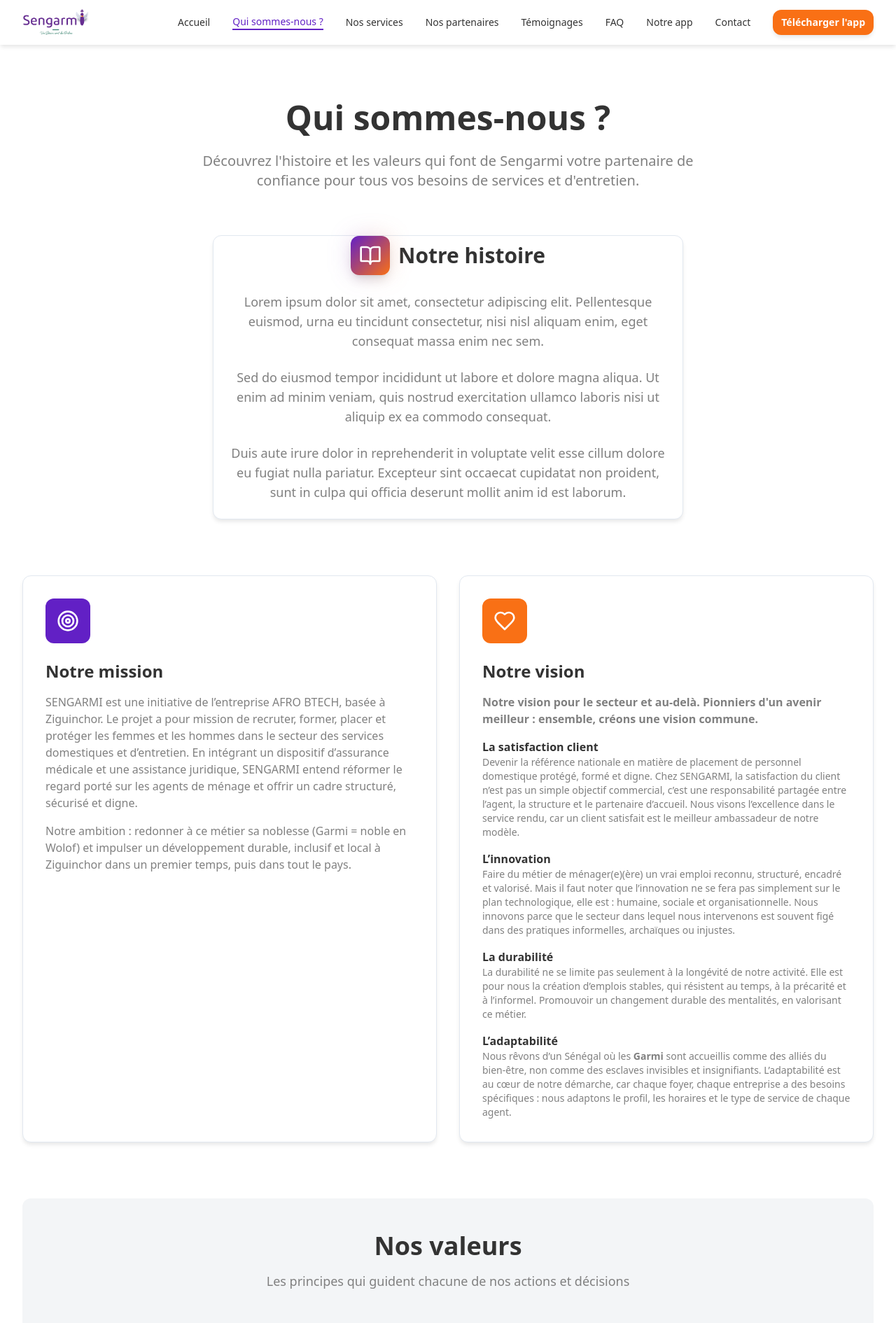
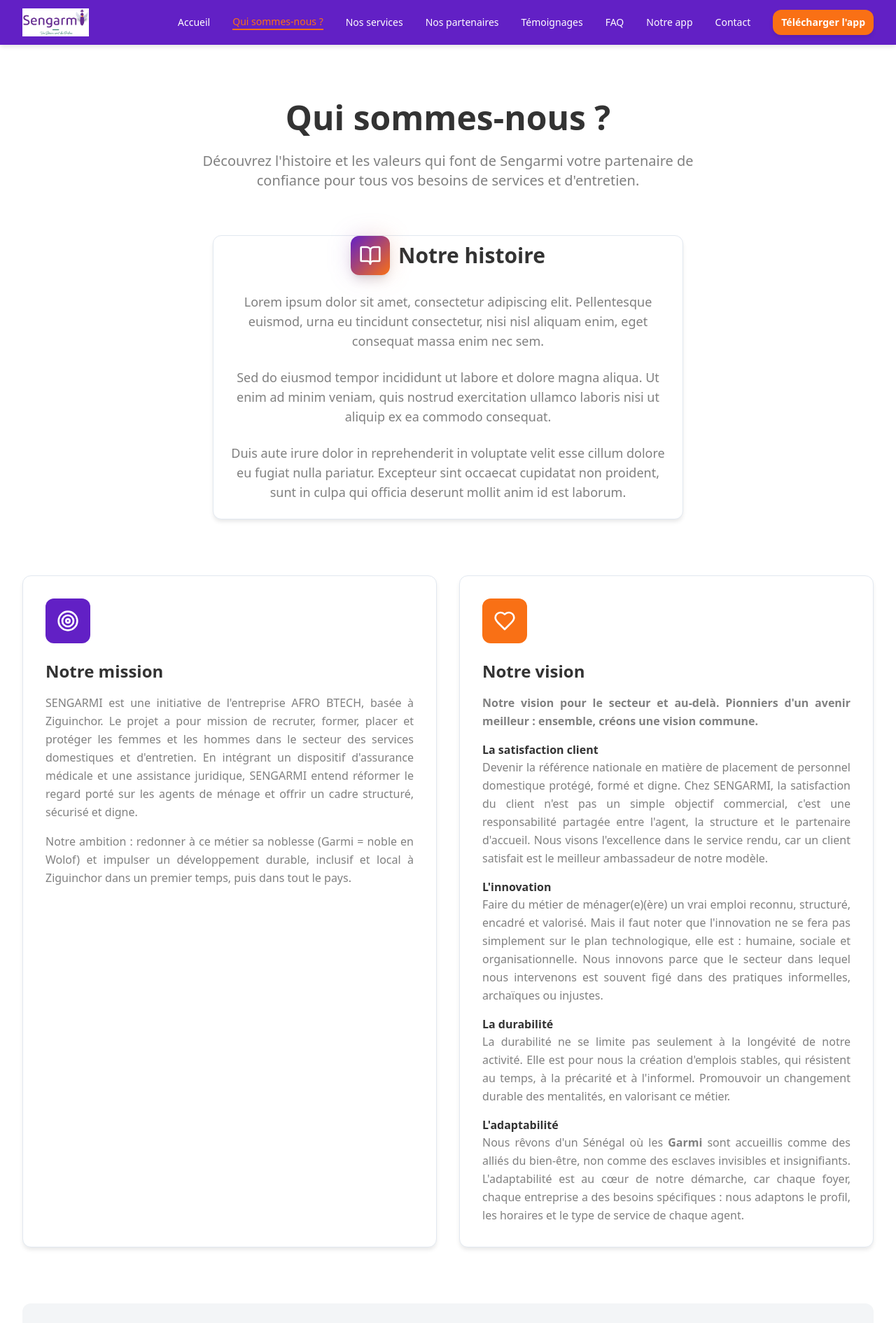
Before and after one commit to abib17Drame/SENGARMI, a React (Vite) app: page /qui-sommes-nous in a window 1280 px wide. Shown: the top 1890 px of the page at 70% size. Built offline with nearby package versions, Linux system fonts and the light colour scheme.

Commit message:
some 🤣

```diff
--- a/src/components/Footer.tsx
+++ b/src/components/Footer.tsx
@@ -23,6 +23,11 @@ const Footer = () => {
               </a>
               <a href="https://www.instagram.com/sengarmi09?igsh=MWZ5dWF4b3J3bTRyOA==" target="_blank" rel="noopener noreferrer" className="opacity-90 hover:opacity-100 transition-opacity" title="Instagram">
                 <Instagram className="h-5 w-5" />
+              </a>
+              <a href="https://www.tiktok.com/@sengarmi1?_r=1&_d=eldke8mmbe7kkc&sec_uid=MS4wLjABAAAAuh_9DMc7512Yw3wl9t2Xp1cRJKMZvLbrcwHoBaF802cJGmOFEzhLFUQ_7mQmewak&share_author_id=7529957532175008788&sharer_language=fr&source=h5_m&u_code=eldkedhj656k80&timestamp=1753473428&user_id=7529957532175008788&sec_user_id=MS4wLjABAAAAuh_9DMc7512Yw3wl9t2Xp1cRJKMZvLbrcwHoBaF802cJGmOFEzhLFUQ_7mQmewak&item_author_type=1&utm_source=copy&utm_campaign=client_share&utm_medium=android&share_iid=7529957459056051975&share_link_id=5064a7b7-f4b2-4f83-b473-0b07fd137b99&share_app_id=1233&ugbiz_name=ACCOUNT&social_share_type=5&enable_checksum=1" target="_blank" rel="noopener noreferrer" className="opacity-90 hover:opacity-100 transition-opacity" title="TikTok">
+                <svg className="h-5 w-5" fill="currentColor" viewBox="0 0 24 24">
+                  <path d="M12.525.02c1.31-.02 2.61-.01 3.91-.02.08 1.53.63 3.09 1.75 4.17 1.12 1.11 2.7 1.62 4.24 1.79v4.03c-1.44-.05-2.89-.35-4.2-.97-.57-.26-1.1-.59-1.62-.93-.01 2.92.01 5.84-.02 8.75-.08 1.4-.54 2.79-1.35 3.94-1.31 1.92-3.58 3.17-5.91 3.21-1.43.08-2.86-.31-4.08-1.03-2.02-1.19-3.44-3.37-3.65-5.71-.02-.5-.03-1-.01-1.49.18-1.9 1.12-3.72 2.58-4.96 1.66-1.44 3.98-2.13 6.15-1.72.02 1.48-.04 2.96-.04 4.44-.99-.32-2.15-.23-3.02.37-.63.41-1.11 1.04-1.36 1.75-.21.51-.15 1.07-.14 1.61.24 1.64 1.82 3.02 3.5 2.87 1.12-.01 2.19-.66 2.77-1.61.19-.33.4-.67.41-1.06.1-1.79.06-3.57.07-5.36.01-4.03-.01-8.05.02-12.07z"/>
+                </svg>
               </a>
               <a href="https://www.linkedin.com/in/sengarmi-sengarmi-42b17b377?utm_source=share&utm_campaign=share_via&utm_content=profile&utm_medium=android_app" target="_blank" rel="noopener noreferrer" className="opacity-90 hover:opacity-100 transition-opacity" title="LinkedIn">
                 <svg className="h-5 w-5" fill="currentColor" viewBox="0 0 24 24">
--- a/src/components/Navigation.tsx
+++ b/src/components/Navigation.tsx
@@ -21,7 +21,7 @@ const Navigation = () => {
   const isActive = (path: string) => location.pathname === path;
 
   return (
-    <header className="bg-background shadow-card sticky top-0 z-50">
+    <header className="bg-primary shadow-card sticky top-0 z-50">
       <nav className="container mx-auto px-4 lg:px-8">
         <div className="flex items-center justify-between h-16">
           {/* Logo */}
@@ -38,10 +38,10 @@ const Navigation = () => {
               <Link
                 key={item.lien}
                 to={item.lien}
-                className={`text-sm font-medium transition-colors hover:text-primary ${
+                className={`text-sm font-medium transition-colors hover:text-accent ${
                   isActive(item.lien)
-                    ? "text-primary border-b-2 border-primary"
-                    : "text-foreground"
+                    ? "text-accent border-b-2 border-accent"
+                    : "text-primary-foreground"
                 }`}
               >
                 {item.nom}
@@ -56,25 +56,25 @@ const Navigation = () => {
           <Button
             variant="ghost"
             size="icon"
-            className="lg:hidden"
+            className="lg:hidden text-primary-foreground hover:text-accent hover:bg-accent/10"
             onClick={() => setIsMenuOpen(!isMenuOpen)}
           >
-            {isMenuOpen ? <X className="h-6 w-6" /> : <Menu className="h-6 w-6" />}
+            {isMenuOpen ? <X className="h-7 w-7" /> : <Menu className="h-7 w-7" />}
           </Button>
         </div>
 
         {/* Menu mobile */}
         {isMenuOpen && (
-          <div className="lg:hidden border-t border-border">
+          <div className="lg:hidden border-t border-primary-foreground/20">
             <div className="px-2 pt-2 pb-3 space-y-1">
               {navigation.map((item) => (
                 <Link
                   key={item.lien}
                   to={item.lien}
-                  className={`block px-3 py-2 text-base font-medium transition-colors hover:text-primary ${
+                  className={`block px-3 py-2 text-base font-medium transition-colors hover:text-accent ${
                     isActive(item.lien)
-                      ? "text-primary bg-primary/5"
-                      : "text-foreground"
+                      ? "text-accent bg-accent/10"
+                      : "text-primary-foreground"
                   }`}
                   onClick={() => setIsMenuOpen(false)}
                 >
--- a/src/pages/FAQ.tsx
+++ b/src/pages/FAQ.tsx
@@ -247,6 +247,11 @@ const FAQ = () => {
                       <path d="M24 12.073c0-6.627-5.373-12-12-12s-12 5.373-12 12c0 5.99 4.388 10.954 10.125 11.854v-8.385H7.078v-3.47h3.047V9.43c0-3.007 1.792-4.669 4.533-4.669 1.312 0 2.686.235 2.686.235v2.953H15.83c-1.491 0-1.956.925-1.956 1.874v2.25h3.328l-.532 3.47h-2.796v8.385C19.612 23.027 24 18.062 24 12.073z"/>
                     </svg>
                   </a>
+                  <a href="https://www.tiktok.com/@sengarmi1?_r=1&_d=eldke8mmbe7kkc&sec_uid=MS4wLjABAAAAuh_9DMc7512Yw3wl9t2Xp1cRJKMZvLbrcwHoBaF802cJGmOFEzhLFUQ_7mQmewak&share_author_id=7529957532175008788&sharer_language=fr&source=h5_m&u_code=eldkedhj656k80&timestamp=1753473428&user_id=7529957532175008788&sec_user_id=MS4wLjABAAAAuh_9DMc7512Yw3wl9t2Xp1cRJKMZvLbrcwHoBaF802cJGmOFEzhLFUQ_7mQmewak&item_author_type=1&utm_source=copy&utm_campaign=client_share&utm_medium=android&share_iid=7529957459056051975&share_link_id=5064a7b7-f4b2-4f83-b473-0b07fd137b99&share_app_id=1233&ugbiz_name=ACCOUNT&social_share_type=5&enable_checksum=1" target="_blank" rel="noopener noreferrer" className="text-primary hover:text-primary/80 transition-colors" title="TikTok">
+                    <svg className="h-5 w-5" fill="currentColor" viewBox="0 0 24 24">
+                      <path d="M12.525.02c1.31-.02 2.61-.01 3.91-.02.08 1.53.63 3.09 1.75 4.17 1.12 1.11 2.7 1.62 4.24 1.79v4.03c-1.44-.05-2.89-.35-4.2-.97-.57-.26-1.1-.59-1.62-.93-.01 2.92.01 5.84-.02 8.75-.08 1.4-.54 2.79-1.35 3.94-1.31 1.92-3.58 3.17-5.91 3.21-1.43.08-2.86-.31-4.08-1.03-2.02-1.19-3.44-3.37-3.65-5.71-.02-.5-.03-1-.01-1.49.18-1.9 1.12-3.72 2.58-4.96 1.66-1.44 3.98-2.13 6.15-1.72.02 1.48-.04 2.96-.04 4.44-.99-.32-2.15-.23-3.02.37-.63.41-1.11 1.04-1.36 1.75-.21.51-.15 1.07-.14 1.61.24 1.64 1.82 3.02 3.5 2.87 1.12-.01 2.19-.66 2.77-1.61.19-.33.4-.67.41-1.06.1-1.79.06-3.57.07-5.36.01-4.03-.01-8.05.02-12.07z"/>
+                    </svg>
+                  </a>
                   <a href="https://www.linkedin.com/in/sengarmi-sengarmi-42b17b377?utm_source=share&utm_campaign=share_via&utm_content=profile&utm_medium=android_app" target="_blank" rel="noopener noreferrer" className="text-primary hover:text-primary/80 transition-colors" title="LinkedIn">
                     <svg className="h-5 w-5" fill="currentColor" viewBox="0 0 24 24">
                       <path d="M20.447 20.452h-3.554v-5.569c0-1.328-.027-3.037-1.852-3.037-1.853 0-2.136 1.445-2.136 2.939v5.667H9.351V9h3.414v1.561h.046c.477-.9 1.637-1.85 3.37-1.85 3.601 0 4.267 2.37 4.267 5.455v6.286zM5.337 7.433c-1.144 0-2.063-.926-2.063-2.065 0-1.138.92-2.063 2.063-2.063 1.14 0 2.064.925 2.064 2.063 0 1.139-.925 2.065-2.064 2.065zm1.782 13.019H3.555V9h3.564v11.452zM22.225 0H1.771C.792 0 0 .774 0 1.729v20.542C0 23.227.792 24 1.771 24h20.451C23.2 24 24 23.227 24 22.271V1.729C24 .774 23.2 0 22.222 0h.003z"/>
--- a/src/pages/QuiSommesNous.tsx
+++ b/src/pages/QuiSommesNous.tsx
@@ -75,10 +75,10 @@ const QuiSommesNous = () => {
                   <Target className="h-8 w-8 text-primary-foreground" />
                 </div>
                 <h3 className="text-2xl font-bold text-foreground mb-4">Notre mission</h3>
-                <p className="text-muted-foreground mb-4">
-                  SENGARMI est une initiative de l’entreprise AFRO BTECH, basée à Ziguinchor. Le projet a pour mission de recruter, former, placer et protéger les femmes et les hommes dans le secteur des services domestiques et d’entretien. En intégrant un dispositif d’assurance médicale et une assistance juridique, SENGARMI entend réformer le regard porté sur les agents de ménage et offrir un cadre structuré, sécurisé et digne.
+                <p className="text-muted-foreground mb-4 text-base leading-relaxed text-justify">
+                  SENGARMI est une initiative de l'entreprise AFRO BTECH, basée à Ziguinchor. Le projet a pour mission de recruter, former, placer et protéger les femmes et les hommes dans le secteur des services domestiques et d'entretien. En intégrant un dispositif d'assurance médicale et une assistance juridique, SENGARMI entend réformer le regard porté sur les agents de ménage et offrir un cadre structuré, sécurisé et digne.
                 </p>
-                <p className="text-muted-foreground">
+                <p className="text-muted-foreground text-base leading-relaxed text-justify">
                   Notre ambition : redonner à ce métier sa noblesse (Garmi = noble en Wolof) et impulser un développement durable, inclusif et local à Ziguinchor dans un premier temps, puis dans tout le pays.
                 </p>
               </CardContent>
@@ -90,32 +90,32 @@ const QuiSommesNous = () => {
                   <Heart className="h-8 w-8 text-accent-foreground" />
                 </div>
                 <h3 className="text-2xl font-bold text-foreground mb-4">Notre vision</h3>
-                <p className="text-muted-foreground mb-4 font-semibold">
+                <p className="text-muted-foreground mb-4 text-base leading-relaxed text-justify font-semibold">
                   Notre vision pour le secteur et au-delà. Pionniers d'un avenir meilleur : ensemble, créons une vision commune.
                 </p>
                 <div className="space-y-4">
                   <div>
                     <h4 className="font-bold text-foreground">La satisfaction client</h4>
-                    <p className="text-muted-foreground text-sm">
-                      Devenir la référence nationale en matière de placement de personnel domestique protégé, formé et digne. Chez SENGARMI, la satisfaction du client n’est pas un simple objectif commercial, c’est une responsabilité partagée entre l’agent, la structure et le partenaire d’accueil. Nous visons l’excellence dans le service rendu, car un client satisfait est le meilleur ambassadeur de notre modèle.
+                    <p className="text-muted-foreground text-base leading-relaxed text-justify">
+                      Devenir la référence nationale en matière de placement de personnel domestique protégé, formé et digne. Chez SENGARMI, la satisfaction du client n'est pas un simple objectif commercial, c'est une responsabilité partagée entre l'agent, la structure et le partenaire d'accueil. Nous visons l'excellence dans le service rendu, car un client satisfait est le meilleur ambassadeur de notre modèle.
                     </p>
                   </div>
                   <div>
-                    <h4 className="font-bold text-foreground">L’innovation</h4>
-                    <p className="text-muted-foreground text-sm">
-                      Faire du métier de ménager(e)(ère) un vrai emploi reconnu, structuré, encadré et valorisé. Mais il faut noter que l’innovation ne se fera pas simplement sur le plan technologique, elle est : humaine, sociale et organisationnelle. Nous innovons parce que le secteur dans lequel nous intervenons est souvent figé dans des pratiques informelles, archaïques ou injustes.
+                    <h4 className="font-bold text-foreground">L'innovation</h4>
+                    <p className="text-muted-foreground text-base leading-relaxed text-justify">
+                      Faire du métier de ménager(e)(ère) un vrai emploi reconnu, structuré, encadré et valorisé. Mais il faut noter que l'innovation ne se fera pas simplement sur le plan technologique, elle est : humaine, sociale et organisationnelle. Nous innovons parce que le secteur dans lequel nous intervenons est souvent figé dans des pratiques informelles, archaïques ou injustes.
                     </p>
                   </div>
                   <div>
                     <h4 className="font-bold text-foreground">La durabilité</h4>
-                    <p className="text-muted-foreground text-sm">
-                      La durabilité ne se limite pas seulement à la longévité de notre activité. Elle est pour nous la création d’emplois stables, qui résistent au temps, à la précarité et à l’informel. Promouvoir un changement durable des mentalités, en valorisant ce métier.
+                    <p className="text-muted-foreground text-base leading-relaxed text-justify">
+                      La durabilité ne se limite pas seulement à la longévité de notre activité. Elle est pour nous la création d'emplois stables, qui résistent au temps, à la précarité et à l'informel. Promouvoir un changement durable des mentalités, en valorisant ce métier.
                     </p>
                   </div>
                   <div>
-                    <h4 className="font-bold text-foreground">L’adaptabilité</h4>
-                    <p className="text-muted-foreground text-sm">
-                      Nous rêvons d’un Sénégal où les <span className="font-semibold">Garmi</span> sont accueillis comme des alliés du bien-être, non comme des esclaves invisibles et insignifiants. L’adaptabilité est au cœur de notre démarche, car chaque foyer, chaque entreprise a des besoins spécifiques : nous adaptons le profil, les horaires et le type de service de chaque agent.
+                    <h4 className="font-bold text-foreground">L'adaptabilité</h4>
+                    <p className="text-muted-foreground text-base leading-relaxed text-justify">
+                      Nous rêvons d'un Sénégal où les <span className="font-semibold">Garmi</span> sont accueillis comme des alliés du bien-être, non comme des esclaves invisibles et insignifiants. L'adaptabilité est au cœur de notre démarche, car chaque foyer, chaque entreprise a des besoins spécifiques : nous adaptons le profil, les horaires et le type de service de chaque agent.
                     </p>
                   </div>
                 </div>
```
Also changed, not shown: src/pages/Accueil.tsx (+63 -15 lines), src/pages/NotreApplication.tsx (+4 -4 lines).
